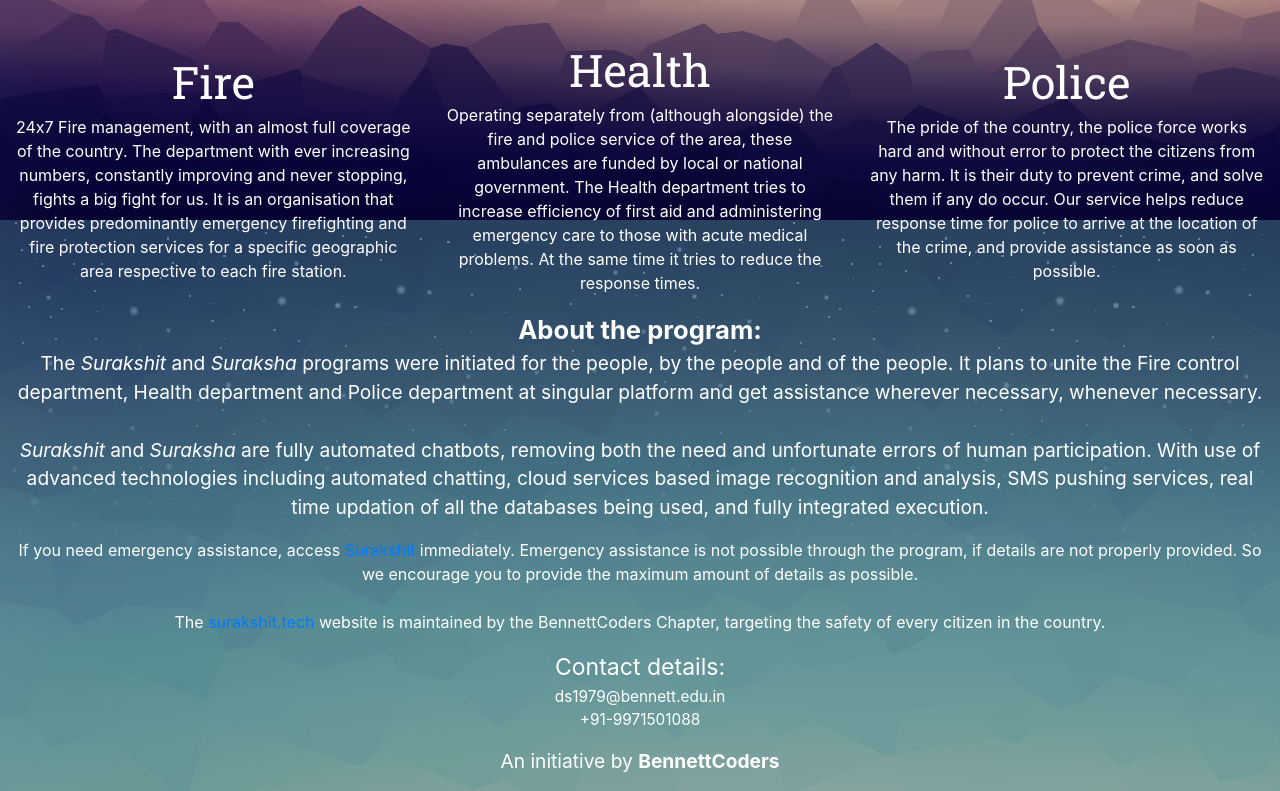
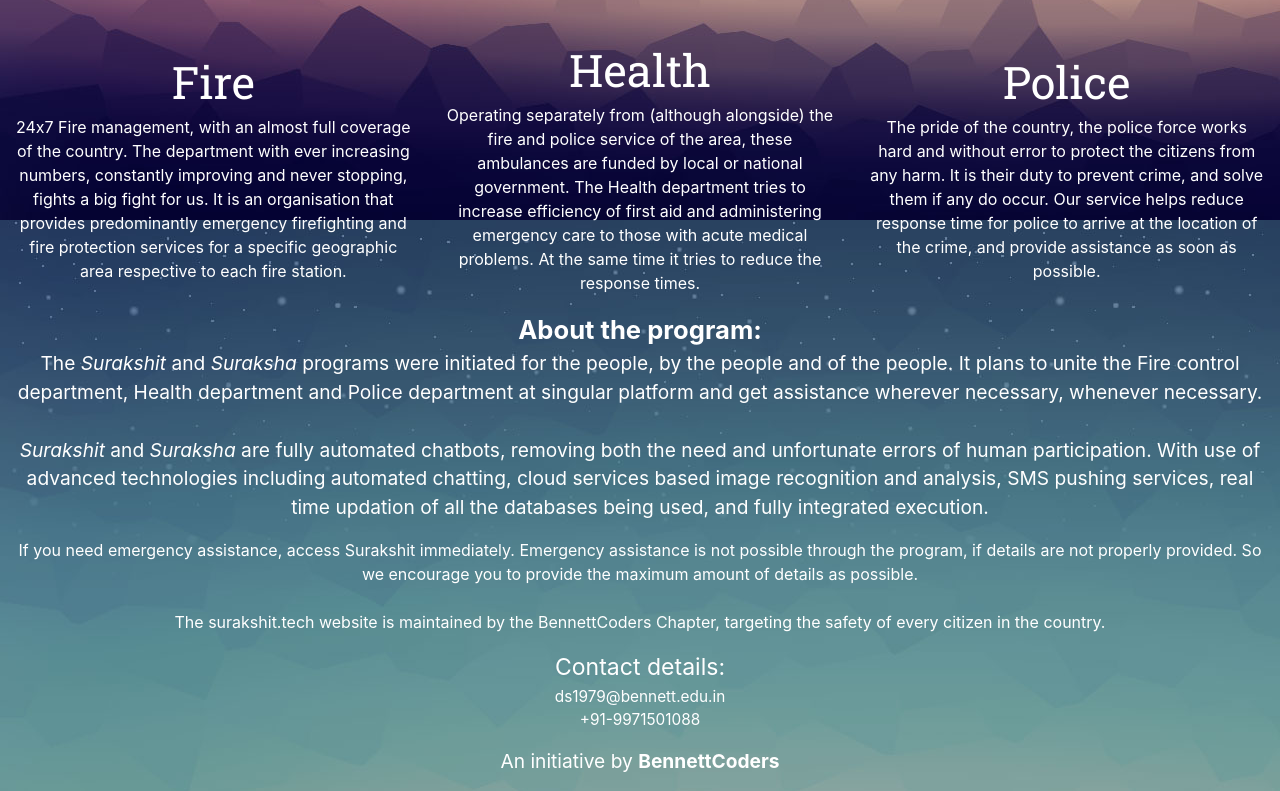
Before and after one commit to tunap/surakshit, a plain HTML site: page website/index.html in a window 1280 px wide. Shown: the part 860-1651 px from the top of the page. Drawn offline with nearby package versions, Linux system fonts and the light colour scheme.

Commit message:
Update main.css

```diff
--- a/website/main.css
+++ b/website/main.css
@@ -52,3 +52,15 @@
  font-size:2vmin;
  margin-bottom: 5;
 }
+  a:hover{
+        color:black;
+        text-decoration:none;
+    }
+    a:active{
+        color:red;
+        text-decoration:none;
+    }
+    a:link{
+        color:white;
+        text-decoration:none;
+    }
```
